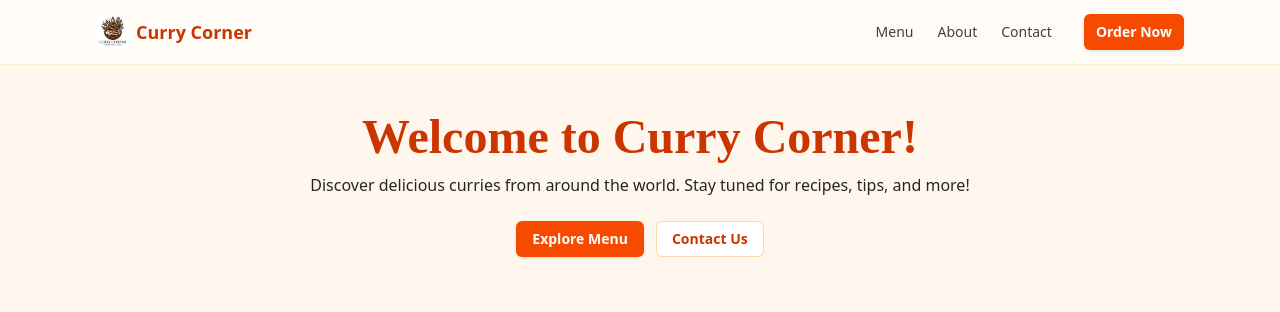
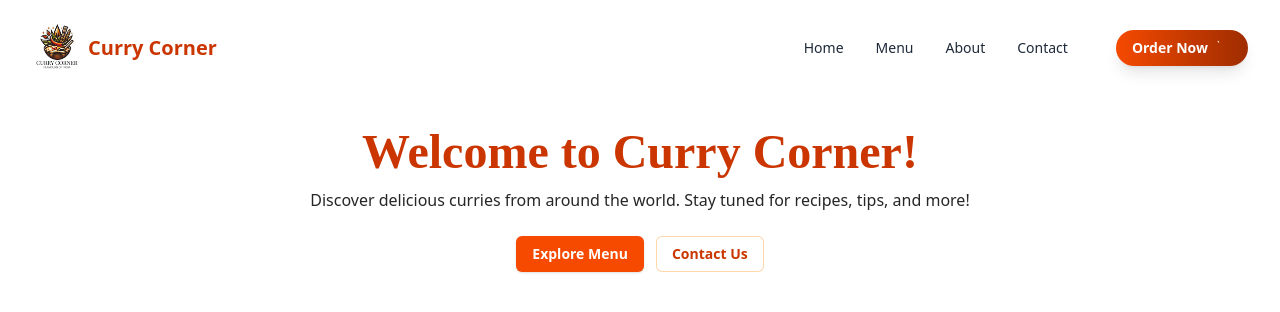
Before and after one commit to Harsh9934-debug/curry_corner_ecommerce, a React (Vite) app in the folder curry_corner/: page / in a window 1280 px wide. Shown: the top 312 px of the page. Built offline with nearby package versions, Linux system fonts and the light colour scheme.

Commit message:
Created the navbar

```diff
--- a/curry_corner/package.json
+++ b/curry_corner/package.json
@@ -11,6 +11,7 @@
   },
   "dependencies": {
     "express": "^5.1.0",
+    "framer-motion": "^12.23.12",
     "react": "^19.1.1",
     "react-dom": "^19.1.1"
   },
--- a/curry_corner/src/App.jsx
+++ b/curry_corner/src/App.jsx
@@ -3,9 +3,9 @@ import Navbar from './components/Navbar.jsx';
 
 function App() {
   return (
-    <div className="min-h-screen bg-orange-50">
+    <div className="min-h-screen ">
       <Navbar />
-      <main className="mx-auto max-w-6xl px-4 sm:px-6 lg:px-8 py-12 flex flex-col items-center text-center">
+      <main className="mx-auto max-w-6xl px-4 sm:px-6  lg:px-8 py-12 flex flex-col items-center text-center">
         <h1 className="text-4xl sm:text-5xl font-extrabold text-orange-700 [font-family:cursive]">Welcome to Curry Corner!</h1>
         <p className="max-w-2xl text-neutral-800 mt-3">
           Discover delicious curries from around the world. Stay tuned for recipes, tips, and more!
--- a/curry_corner/src/components/Navbar.jsx
+++ b/curry_corner/src/components/Navbar.jsx
@@ -1,23 +1,158 @@
-
-import React from 'react';
-import image from '../assets/image.png';
+import React, { useState, useEffect } from "react";
+import image from "../assets/image.png";
 
 function Navbar() {
+  const [isScrolled, setIsScrolled] = useState(false);
+  const [isMobileMenuOpen, setIsMobileMenuOpen] = useState(false);
+
+  useEffect(() => {
+    const handleScroll = () => {
+      setIsScrolled(window.scrollY > 10);
+    };
+    window.addEventListener("scroll", handleScroll);
+    return () => window.removeEventListener("scroll", handleScroll);
+  }, []);
+
   return (
-    <nav className="w-full bg-white/80 backdrop-blur supports-[backdrop-filter]:bg-white/60 border-b border-orange-100">
-      <div className="mx-auto max-w-6xl px-4 sm:px-6 lg:px-8 h-16 flex items-center justify-between">
-        <a href="#" className="flex items-center gap-2">
-          <img src={image} alt="Curry Corner" className="h-8 w-8 object-cover" />
-          <span className="text-lg font-bold text-orange-700">Curry Corner</span>
-        </a>
-        <div className="hidden sm:flex items-center gap-6">
-          <a href="#menu" className="text-sm font-medium text-neutral-700 hover:text-orange-700">Menu</a>
-          <a href="#about" className="text-sm font-medium text-neutral-700 hover:text-orange-700">About</a>
-          <a href="#contact" className="text-sm font-medium text-neutral-700 hover:text-orange-700">Contact</a>
-          <button className="ml-2 inline-flex items-center rounded-md bg-orange-600 px-3 py-2 text-sm font-semibold text-white shadow hover:bg-orange-700 active:bg-orange-800">Order Now</button>
+    <>
+      {/* Overlay */}
+      {isMobileMenuOpen && (
+        <div
+          className="fixed inset-0 bg-black/40 backdrop-blur-sm z-40 md:hidden transition-opacity duration-300"
+          onClick={() => setIsMobileMenuOpen(false)}
+        ></div>
+      )}
+
+      {/* Navbar */}
+      <nav
+        className={`w-full fixed top-0 z-50 transition-all duration-300 ${
+          isScrolled
+            ? "bg-white shadow-md py-2"
+            : "bg-transparent py-4"
+        }`}
+      >
+        <div className="mx-auto max-w-7xl px-4 sm:px-6 lg:px-8">
+          <div className="flex items-center justify-between h-16">
+            <a href="#" className="flex items-center gap-2 flex-shrink-0">
+              <img
+                src={image}
+                alt="Curry Corner"
+                className="h-12 w-12 object-cover hover:scale-105 transition-transform duration-300"
+              />
+              <span className="text-xl font-bold text-orange-700 font-cursive">
+                Curry Corner
+              </span>
+            </a>
+
+            {/* Desktop Nav */}
+            <div className="hidden md:flex items-center gap-8">
+              {["Home", "Menu", "About", "Contact"].map((item) => (
+                <a
+                  key={item}
+                  href={`#${item.toLowerCase()}`}
+                  className="text-sm font-medium text-gray-800 hover:text-orange-600 transition-colors duration-200"
+                >
+                  {item}
+                </a>
+              ))}
+              <button className="ml-4 inline-flex items-center rounded-full bg-gradient-to-r from-orange-600 to-orange-800 px-4 py-2 text-sm font-semibold text-white shadow-lg hover:shadow-xl hover:-translate-y-0.5 transition-all duration-200">
+                Order Now
+                <svg
+                  xmlns="http://www.w3.org/2000/svg"
+                  className="h-4 w-4 ml-2"
+                  viewBox="0 0 20 20"
+                  fill="currentColor"
+                >
+                  <path d="M3 1a1 1 0 000 2h1.22l...z" />
+                </svg>
+              </button>
+            </div>
+
+            {/* Mobile menu button */}
+            <div className="md:hidden flex items-center">
+              <button
+                onClick={() => setIsMobileMenuOpen(true)}
+                className="inline-flex items-center justify-center p-2 rounded-md text-orange-700 hover:text-orange-600 focus:outline-none"
+              >
+                <svg
+                  className="h-6 w-6"
+                  xmlns="http://www.w3.org/2000/svg"
+                  fill="none"
+                  viewBox="0 0 24 24"
+                  stroke="currentColor"
+                >
+                  <path
+                    strokeLinecap="round"
+                    strokeLinejoin="round"
+                    strokeWidth={2}
+                    d="M4 6h16M4 12h16M4 18h16"
+                  />
+                </svg>
+              </button>
+            </div>
+          </div>
+        </div>
+      </nav>
+
+      {/* Mobile Sidebar */}
+      <div
+        className={`fixed top-0 right-0 h-full w-64 bg-white shadow-lg z-50 transform transition-transform duration-300 ease-in-out md:hidden ${
+          isMobileMenuOpen ? "translate-x-0" : "translate-x-full"
+        }`}
+      >
+        <div className="px-5 py-6">
+          <div className="flex justify-end">
+            <button
+              onClick={() => setIsMobileMenuOpen(false)}
+              className="p-2 rounded-md text-gray-400 hover:text-gray-500 hover:bg-gray-100 focus:outline-none"
+            >
+              <svg
+                className="h-6 w-6"
+                xmlns="http://www.w3.org/2000/svg"
+                fill="none"
+                viewBox="0 0 24 24"
+                stroke="currentColor"
+              >
+                <path
+                  strokeLinecap="round"
+                  strokeLinejoin="round"
+                  strokeWidth={2}
+                  d="M6 18L18 6M6 6l12 12"
+                />
+              </svg>
+            </button>
+          </div>
+          <div className="mt-6 space-y-2">
+            {["Home", "Menu", "About", "Contact"].map((item) => (
+              <a
+                key={item}
+                onClick={() => setIsMobileMenuOpen(false)}
+                href={`#${item.toLowerCase()}`}
+                className="block px-3 py-2 rounded-md text-base font-medium text-gray-800 hover:text-orange-600 hover:bg-orange-50 transition-colors"
+              >
+                {item}
+              </a>
+            ))}
+            <div className="pt-4">
+              <button className="w-full flex justify-center items-center rounded-md bg-gradient-to-r from-orange-600 to-orange-800 px-4 py-2 text-base font-semibold text-white shadow hover:shadow-md transition">
+                Order Now
+                <svg
+                  xmlns="http://www.w3.org/2000/svg"
+                  className="h-4 w-4 ml-2"
+                  viewBox="0 0 20 20"
+                  fill="currentColor"
+                >
+                  <path d="M3 1a1 1 0 000 2h1.22l...z" />
+                </svg>
+              </button>
+            </div>
+          </div>
         </div>
       </div>
-    </nav>
+
+      {/* Spacer */}
+      <div className="h-20"></div>
+    </>
   );
 }
 
```
Also changed, not shown: 1 other file (tests, documents, lock files or other folders).
